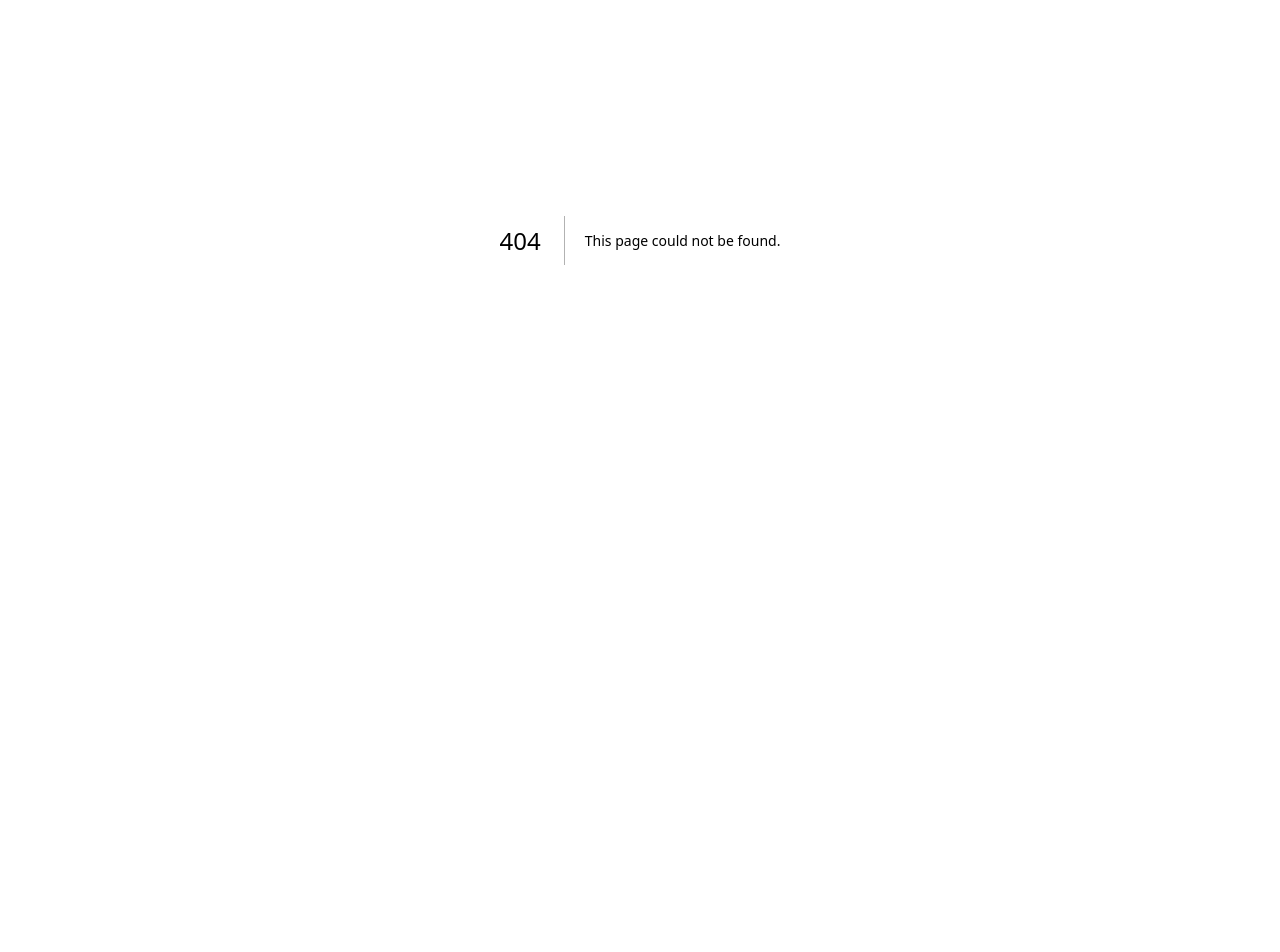
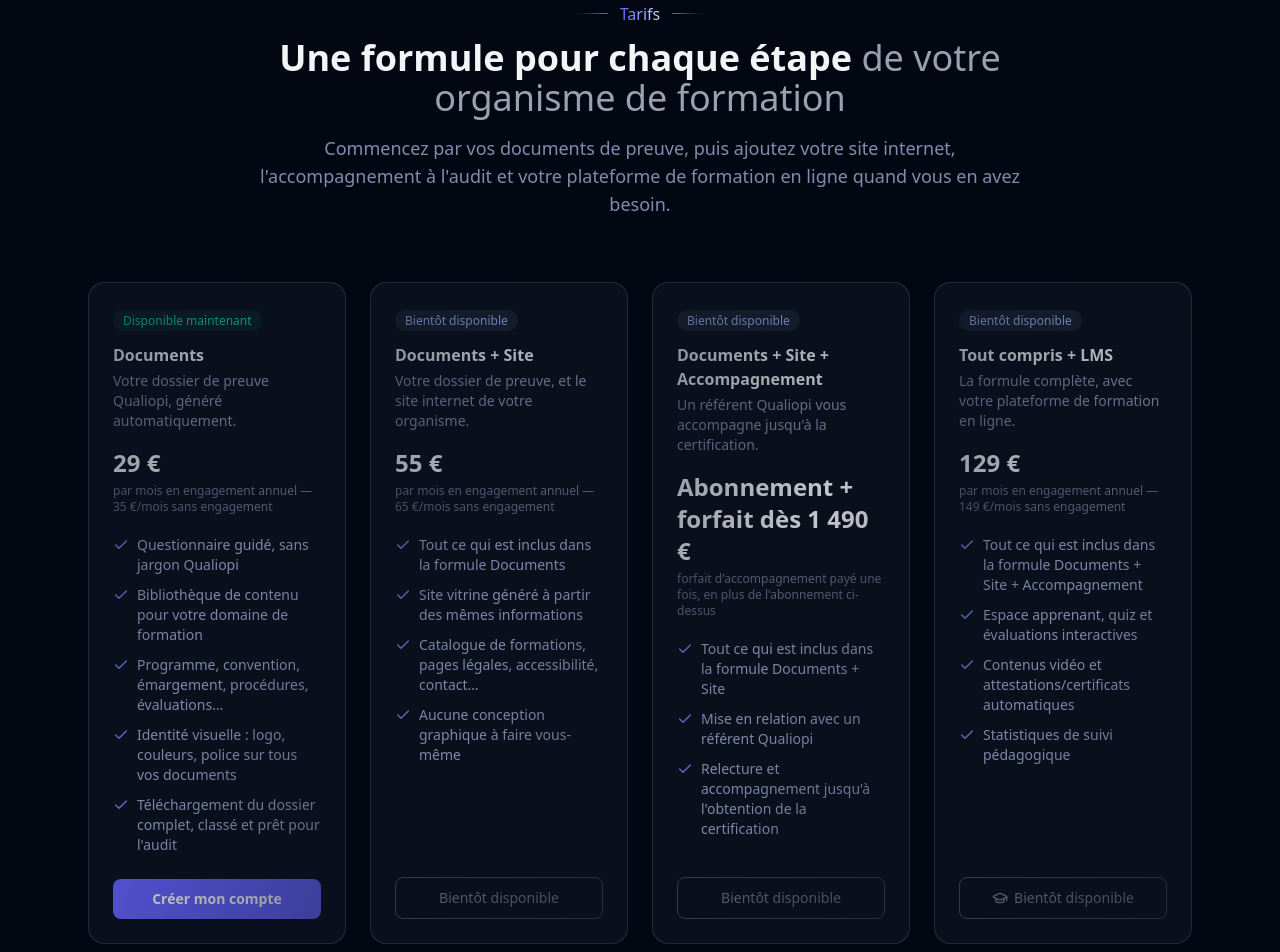
Before and after one commit to norafassih-gif/qualiopi-saas, a Next.js app: page /tarifs in a window 1280 px wide. Before the commit this address had no page. Shown: the part 160-1112 px from the top of the page. Before the commit the page ends 800 px from the top, so only its background shows below. Built offline with nearby package versions, Linux system fonts and the light colour scheme.

Commit message:
Ajout page publique /tarifs avec la grille à 4 formules

```diff
--- /dev/null
+++ b/app/tarifs/page.tsx
@@ -0,0 +1,34 @@
+import type { Metadata } from "next";
+import { MarketingHeader } from "@/components/marketing/header";
+import { MarketingFooter } from "@/components/marketing/footer";
+import { PageIllustration } from "@/components/marketing/page-illustration";
+import { PricingPlans } from "@/components/marketing/pricing-plans";
+import { MarketingCta } from "@/components/marketing/cta";
+
+export const metadata: Metadata = {
+  title: "Tarifs — Logiciel Qualiopi",
+  description:
+    "Documents de preuve Qualiopi, site internet, accompagnement à l'audit et plateforme de formation en ligne : les formules disponibles.",
+};
+
+/**
+ * Page publique de tarifs — volontairement sans dépendance à Supabase
+ * (page 100 % statique, accessible que l'utilisateur soit connecté ou non).
+ * Grille tarifaire détaillée et sourcée dans claude/roadmap-produit-et-tarifs.md.
+ */
+export default function TarifsPage() {
+  return (
+    <div
+      className="relative flex min-h-screen flex-col overflow-hidden"
+      style={{ backgroundColor: "#030712", color: "#e5e7eb" }}
+    >
+      <MarketingHeader />
+      <main className="relative grow">
+        <PageIllustration />
+        <PricingPlans />
+        <MarketingCta />
+      </main>
+      <MarketingFooter />
+    </div>
+  );
+}
--- a/components/marketing/header.tsx
+++ b/components/marketing/header.tsx
@@ -9,6 +9,17 @@ export function MarketingHeader() {
           <div className="flex flex-1 items-center">
             <Logo />
           </div>
+
+          <ul className="hidden items-center gap-2 sm:flex">
+            <li>
+              <Link
+                href="/tarifs"
+                className="rounded-lg px-3 py-[7px] text-sm font-medium text-gray-300 transition hover:text-white"
+              >
+                Tarifs
+              </Link>
+            </li>
+          </ul>
 
           <ul className="flex flex-1 items-center justify-end gap-3">
             <li>
--- /dev/null
+++ b/components/marketing/pricing-plans.tsx
@@ -0,0 +1,165 @@
+import Link from "next/link";
+import { Check, GraduationCap } from "lucide-react";
+import { Reveal } from "./reveal";
+import { Spotlight } from "./spotlight";
+
+type Plan = {
+  name: string;
+  tagline: string;
+  price: string;
+  billingNote: string;
+  features: string[];
+  cta: { label: string; href: string } | null;
+  available: boolean;
+};
+
+const PLANS: Plan[] = [
+  {
+    name: "Documents",
+    tagline: "Votre dossier de preuve Qualiopi, généré automatiquement.",
+    price: "29 €",
+    billingNote: "par mois en engagement annuel — 35 €/mois sans engagement",
+    features: [
+      "Questionnaire guidé, sans jargon Qualiopi",
+      "Bibliothèque de contenu pour votre domaine de formation",
+      "Programme, convention, émargement, procédures, évaluations…",
+      "Identité visuelle : logo, couleurs, police sur tous vos documents",
+      "Téléchargement du dossier complet, classé et prêt pour l'audit",
+    ],
+    cta: { label: "Créer mon compte", href: "/signup" },
+    available: true,
+  },
+  {
+    name: "Documents + Site",
+    tagline: "Votre dossier de preuve, et le site internet de votre organisme.",
+    price: "55 €",
+    billingNote: "par mois en engagement annuel — 65 €/mois sans engagement",
+    features: [
+      "Tout ce qui est inclus dans la formule Documents",
+      "Site vitrine généré à partir des mêmes informations",
+      "Catalogue de formations, pages légales, accessibilité, contact…",
+      "Aucune conception graphique à faire vous-même",
+    ],
+    cta: null,
+    available: false,
+  },
+  {
+    name: "Documents + Site + Accompagnement",
+    tagline: "Un référent Qualiopi vous accompagne jusqu'à la certification.",
+    price: "Abonnement + forfait dès 1 490 €",
+    billingNote: "forfait d'accompagnement payé une fois, en plus de l'abonnement ci-dessus",
+    features: [
+      "Tout ce qui est inclus dans la formule Documents + Site",
+      "Mise en relation avec un référent Qualiopi",
+      "Relecture et accompagnement jusqu'à l'obtention de la certification",
+    ],
+    cta: null,
+    available: false,
+  },
+  {
+    name: "Tout compris + LMS",
+    tagline: "La formule complète, avec votre plateforme de formation en ligne.",
+    price: "129 €",
+    billingNote: "par mois en engagement annuel — 149 €/mois sans engagement",
+    features: [
+      "Tout ce qui est inclus dans la formule Documents + Site + Accompagnement",
+      "Espace apprenant, quiz et évaluations interactives",
+      "Contenus vidéo et attestations/certificats automatiques",
+      "Statistiques de suivi pédagogique",
+    ],
+    cta: null,
+    available: false,
+  },
+];
+
+export function PricingPlans() {
+  return (
+    <section className="relative">
+      <div className="mx-auto max-w-6xl px-4 sm:px-6">
+        <div className="py-16 md:py-20">
+          <Reveal>
+            <div className="mx-auto max-w-3xl pb-12 text-center md:pb-16">
+              <div className="inline-flex items-center gap-3 pb-3 before:h-px before:w-8 before:bg-linear-to-r before:from-transparent before:to-indigo-200/50 after:h-px after:w-8 after:bg-linear-to-l after:from-transparent after:to-indigo-200/50">
+                <span className="bg-linear-to-r from-indigo-500 to-indigo-200 bg-clip-text text-transparent">
+                  Tarifs
+                </span>
+              </div>
+              <h1 className="pb-4 text-3xl text-gray-100 md:text-4xl">
+                <span className="font-extrabold">Une formule pour chaque étape</span>{" "}
+                <span className="font-light text-gray-400">de votre organisme de formation</span>
+              </h1>
+              <p className="text-lg text-indigo-200/65">
+                Commencez par vos documents de preuve, puis ajoutez votre site internet,
+                l&apos;accompagnement à l&apos;audit et votre plateforme de formation en ligne
+                quand vous en avez besoin.
+              </p>
+            </div>
+          </Reveal>
+
+          <Spotlight className="group mx-auto grid max-w-sm items-stretch gap-6 lg:max-w-none lg:grid-cols-2 xl:grid-cols-4">
+            {PLANS.map((plan, index) => (
+              <Reveal key={plan.name} delay={index * 120} className="h-full">
+                <div className="group/card relative h-full overflow-hidden rounded-2xl bg-gray-800 p-px before:pointer-events-none before:absolute before:-left-40 before:-top-40 before:z-10 before:h-80 before:w-80 before:translate-x-[var(--mouse-x)] before:translate-y-[var(--mouse-y)] before:rounded-full before:bg-indigo-500/80 before:opacity-0 before:blur-3xl before:transition-opacity before:duration-500 group-hover:before:opacity-100">
+                  <div className="relative z-20 flex h-full flex-col overflow-hidden rounded-[inherit] bg-gray-950 p-6 after:pointer-events-none after:absolute after:inset-0 after:bg-linear-to-br after:from-gray-900/50 after:via-gray-800/25 after:to-gray-900/50">
+                    <div className="relative flex h-full flex-col">
+                      <div className="mb-3">
+                        {plan.available ? (
+                          <span className="rounded-full bg-emerald-500/10 px-2.5 py-0.5 text-xs font-medium text-emerald-400">
+                            Disponible maintenant
+                          </span>
+                        ) : (
+                          <span className="rounded-full bg-gray-800/60 px-2.5 py-0.5 text-xs font-medium text-indigo-300">
+                            Bientôt disponible
+                          </span>
+                        )}
+                      </div>
+
+                      <h2 className="mb-1 text-base font-semibold text-gray-100">{plan.name}</h2>
+                      <p className="mb-4 text-sm text-indigo-200/65">{plan.tagline}</p>
+
+                      <p className="mb-1 text-2xl font-extrabold text-gray-50">{plan.price}</p>
+                      <p className="mb-5 text-xs text-indigo-200/50">{plan.billingNote}</p>
+
+                      <ul className="mb-6 flex flex-1 flex-col gap-2.5">
+                        {plan.features.map((feature) => (
+                          <li key={feature} className="flex items-start gap-2 text-sm text-indigo-200/80">
+                            <Check className="mt-0.5 h-4 w-4 shrink-0 text-indigo-400" aria-hidden="true" />
+                            {feature}
+                          </li>
+                        ))}
+                      </ul>
+
+                      {plan.cta ? (
+                        <Link
+                          href={plan.cta.href}
+                          className="mt-auto flex items-center justify-center rounded-lg bg-indigo-500 px-4 py-2.5 text-sm font-semibold text-white transition duration-300 hover:scale-105 hover:bg-indigo-400"
+                        >
+                          {plan.cta.label}
+                        </Link>
+                      ) : (
+                        <span className="mt-auto flex items-center justify-center rounded-lg border border-gray-700 px-4 py-2.5 text-sm font-medium text-gray-500">
+                          {plan.name === "Tout compris + LMS" ? (
+                            <GraduationCap className="mr-1.5 h-4 w-4" aria-hidden="true" />
+                          ) : null}
+                          Bientôt disponible
+                        </span>
+                      )}
+                    </div>
+                  </div>
+                </div>
+              </Reveal>
+            ))}
+          </Spotlight>
+
+          <Reveal delay={520}>
+            <p className="mx-auto mt-10 max-w-2xl text-center text-sm text-indigo-200/50">
+              Le coût de l&apos;audit Qualiopi lui-même, payé à l&apos;organisme certificateur,
+              n&apos;est inclus dans aucune formule — il varie selon la taille de votre structure
+              (environ 990 € à 2 500 € HT sur 3 ans pour un petit organisme).
+            </p>
+          </Reveal>
+        </div>
+      </div>
+    </section>
+  );
+}
```
